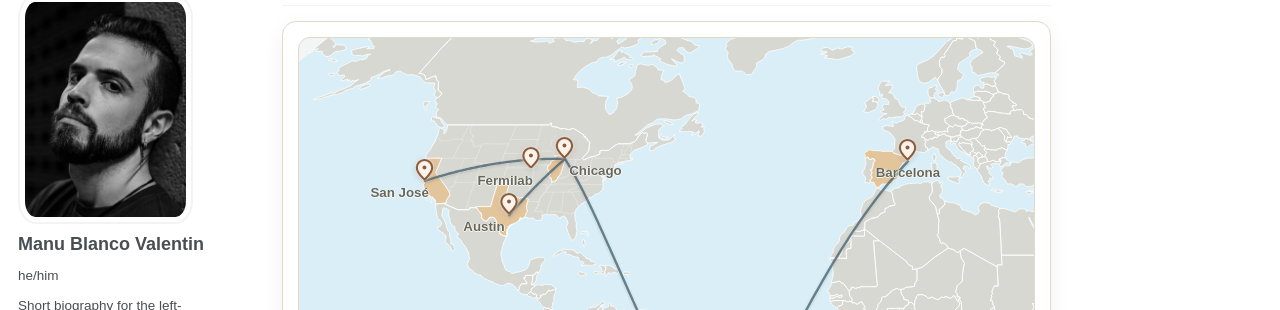
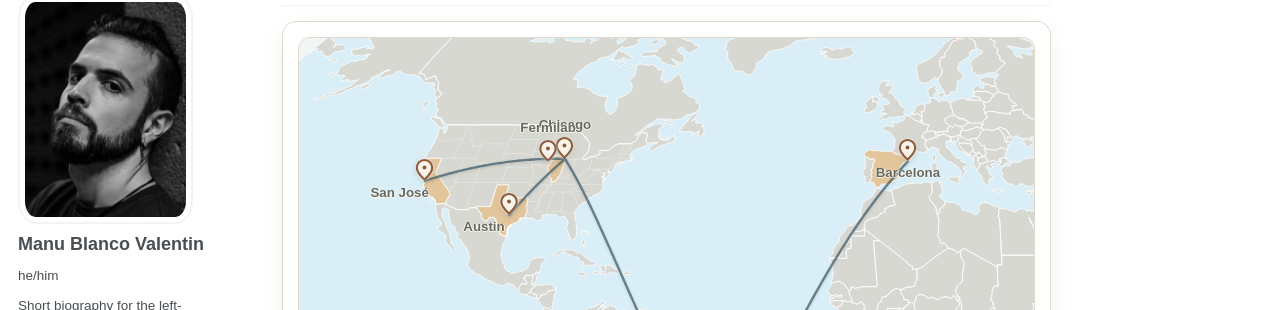
Before and after one commit to manuelblancovalentin/manuelblancovalentin.github.io, a Jekyll site: the page built from _pages/about.md, in a window 1280 px wide and 1400 px high, scrolled down 2305 px. Shown: the part 140-450 px from the top of the window. Built offline with Jekyll 4.4.1, drawn with Linux system fonts in a browser that asks for light colours; some web fonts are replaced; a script bundle is joined from its source files by our own code; library files that are not in the unit come from our copies.

Commit message:
Adjust Fermilab trajectory marker

```diff
--- a/_sass/layout/_landing.scss
+++ b/_sass/layout/_landing.scss
@@ -354,7 +354,7 @@ html[data-theme='dark'] .landing-trajectory__basemap {
 .landing-trajectory__pin--barcelona { left: 82.866%; top: 22.195%; }
 .landing-trajectory__pin--rio { left: 57.810%; top: 78.222%; }
 .landing-trajectory__pin--chicago { left: 36.196%; top: 21.768%; }
-.landing-trajectory__pin--fermilab { left: 31.618%; top: 23.656%; }
+.landing-trajectory__pin--fermilab { left: 33.910%; top: 22.442%; }
 .landing-trajectory__pin--sanjose { left: 17.137%; top: 25.710%; }
 .landing-trajectory__pin--austin { left: 28.619%; top: 31.889%; }
 
@@ -393,11 +393,11 @@ html[data-theme='dark'] .landing-trajectory__basemap {
 }
 
 .landing-trajectory__pin--chicago .landing-trajectory__label {
-  transform: translateX(1.7rem);
+  transform: translateY(-2.55rem);
 }
 
 .landing-trajectory__pin--fermilab .landing-trajectory__label {
-  transform: translateX(-1.45rem);
+  transform: translateY(-2.55rem);
 }
 
 .landing-tooltip {
--- a/scripts/generate_trajectory_map.mjs
+++ b/scripts/generate_trajectory_map.mjs
@@ -42,7 +42,7 @@ const trajectory = [
     id: 'fermilab',
     label: 'Fermilab',
     // Displayed west of Chicagoland to avoid overlap at this map scale.
-    coordinates: [-95.5, 39.7],
+    coordinates: [-91.7, 41.1],
   },
 ];
 
```
